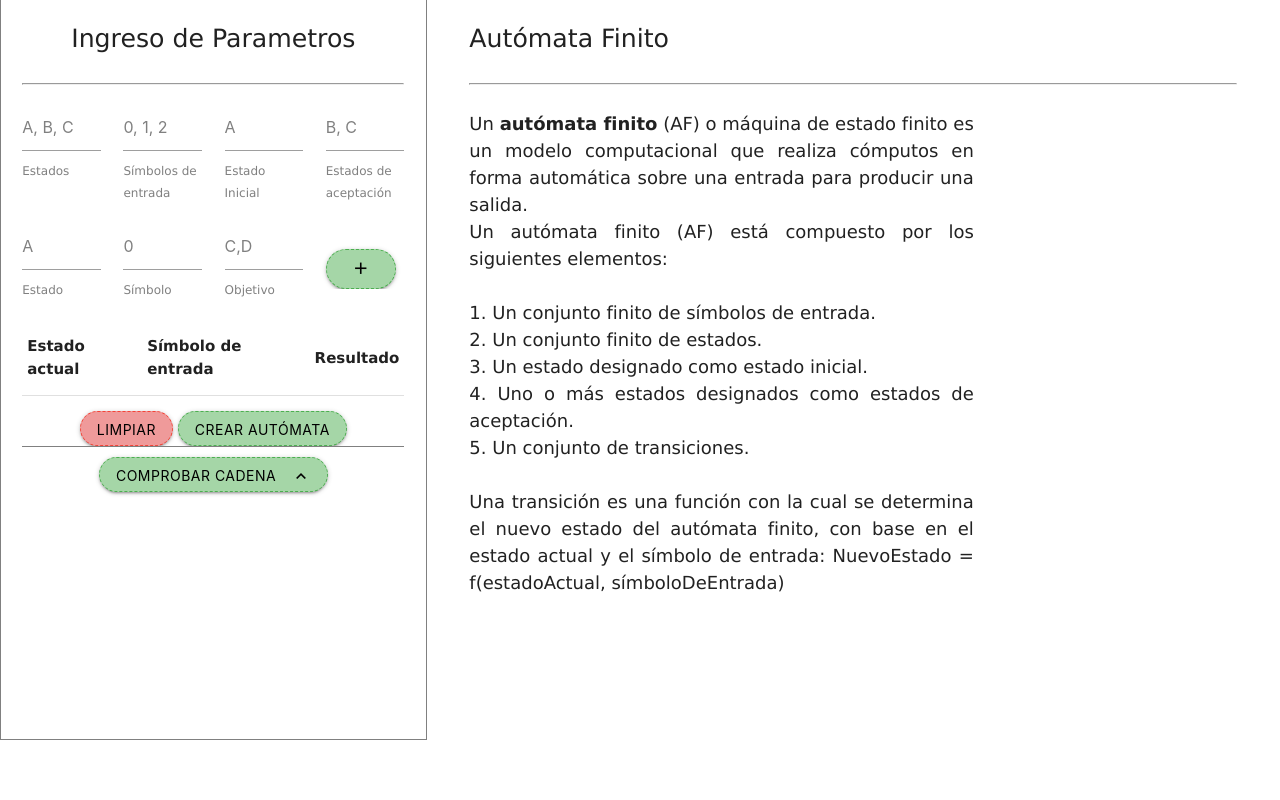
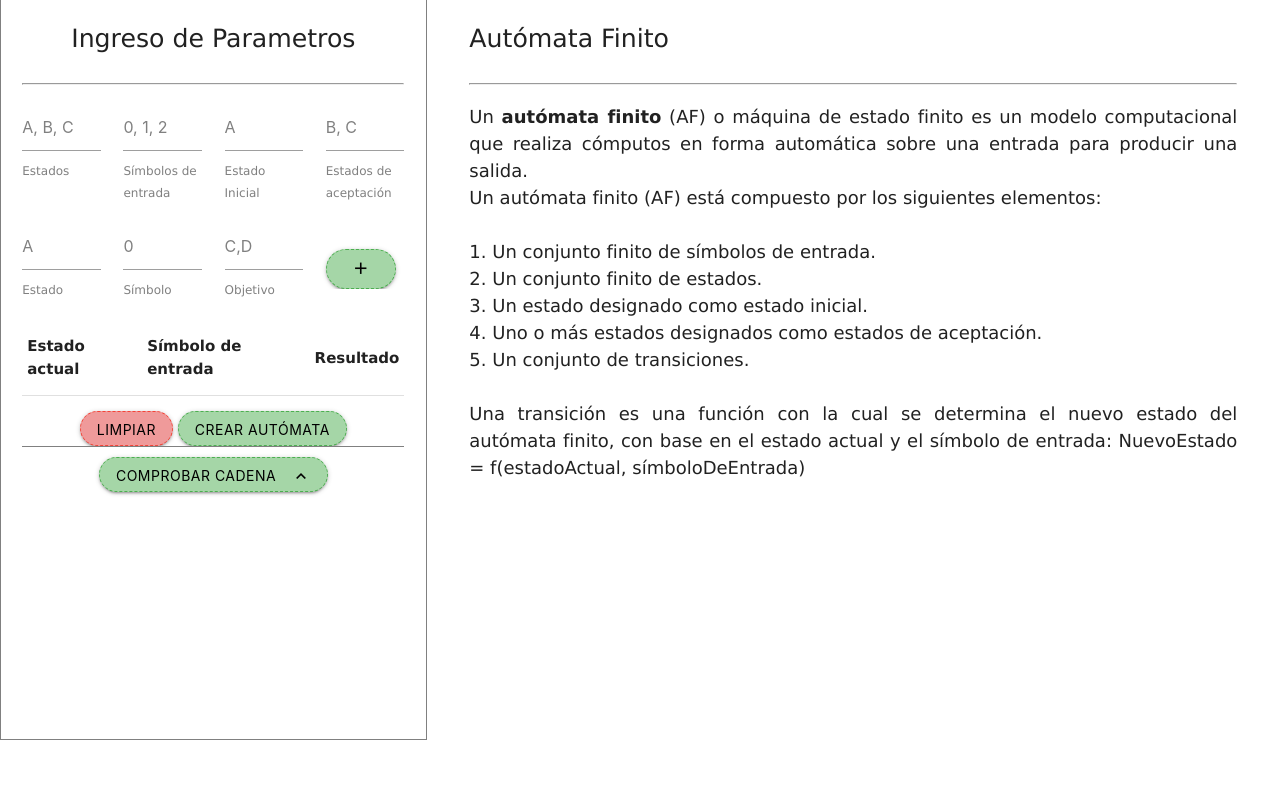
Before and after one commit to maurogarcesd/automatacreator, a Flask app: page / in a window 1280 px wide. Shown: the part 100-900 px from the top of the page. Run offline with Flask 2, Linux system fonts and the light colour scheme; lists and menus that the app fills with data are empty; some libraries are stand-ins or nearby versions.

Commit message:
ultimos ajustes

```diff
--- a/templates/automaton.html
+++ b/templates/automaton.html
@@ -113,9 +113,7 @@
         <div class="automaton-solution-info" id="automatonSolutionInfo">
             <p class="flow-text automaton-solution-info-title">Autómata Finito</p>
             <hr>
-            <div class="row">
-                <div class="col s12 l8">
-                    <p class="automaton-solution-info-text">
+               <p class="automaton-solution-info-text">
                         Un <b>autómata finito</b> (AF) o máquina de estado finito es un modelo computacional que realiza
                         cómputos en forma automática sobre una entrada para producir una salida. <br>
 
@@ -133,14 +131,14 @@
                         NuevoEstado = f(estadoActual, símboloDeEntrada)
 
 
-                    </p>
-                </div>
+                </p>
+
 
                 <div class="container-loader" id="loader">
                     <div class="preload"></div>
                 </div>
             </div>
-        </div>
+    </div>
 
         <div class="automaton-solution-response" id="automatonSolutionResponse">
             <div class="navbar-automaton">
```
